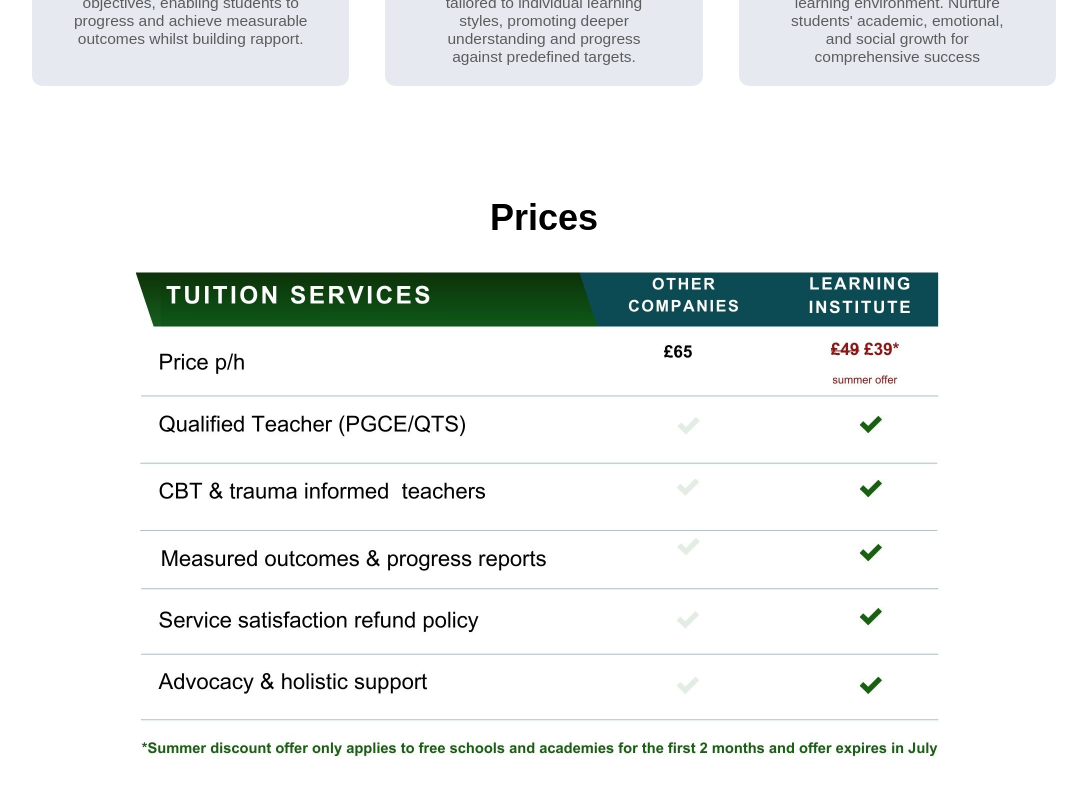
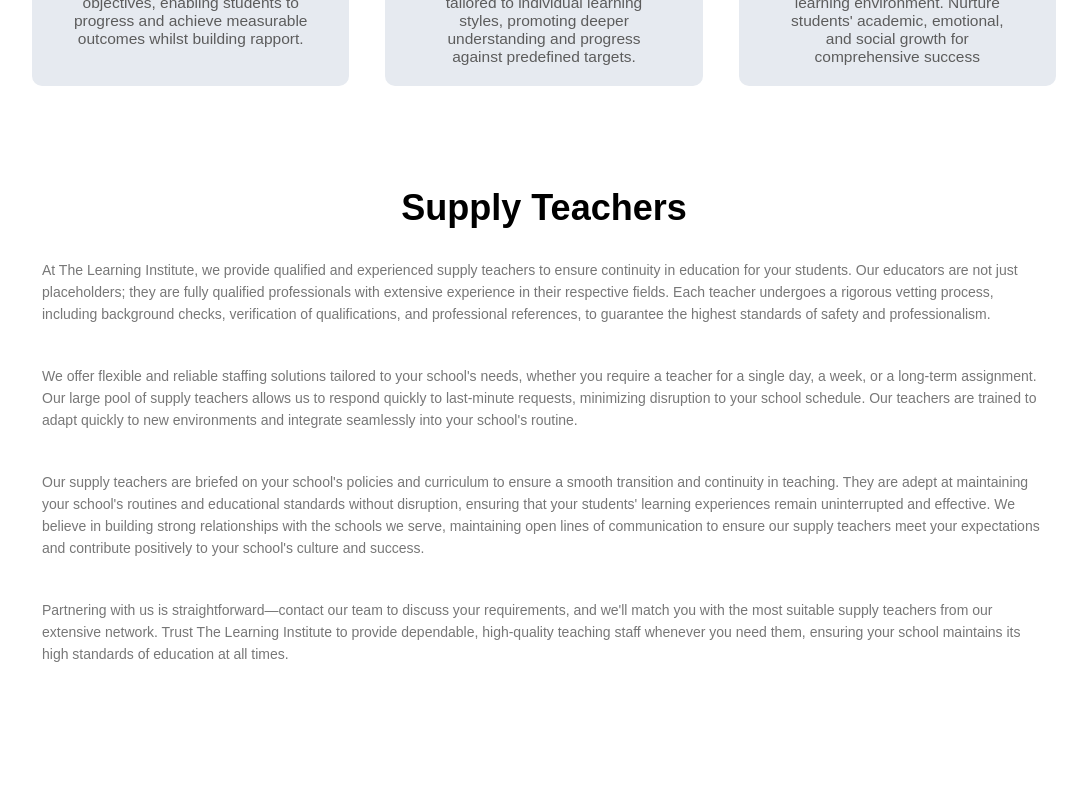
Before and after one commit to AbdulSufi/The-Learning-Institute-New-, a React (Create React App) app: page / in a window 1280 px wide. Shown: the part 2200-2989 px from the top of the page, without its empty margins (96-1183 px from the left). Built offline with nearby package versions, Linux system fonts and the light colour scheme.

Commit message:
Supply Section

```diff
--- a/src/App.css
+++ b/src/App.css
@@ -786,6 +786,23 @@ footer {
   }
 }
 
+/* ------------Supply-------------- */
+
+.supply-container {
+  width: 80%;
+  margin: auto;
+  text-align: center;
+  padding: 50px 0px;
+}
+
+.supply-text p {
+  margin-top: 20px;
+  text-align: left;
+}
+
+
+
+
 /* ------------Vetting-------------- */
 
 .vetting-container {
--- a/src/App.js
+++ b/src/App.js
@@ -12,6 +12,7 @@ import Privacy from './Components/Privacy';
 import ContactUs from './Components/ContactUs';
 import TermsAndConditions from './Components/TermsAndConditions';
 import Vetting from './Components/Vetting';
+import Supply from './Components/Supply';
 
 
 function App() {
@@ -19,7 +20,7 @@ function App() {
    <>
     <BrowserRouter>
       <Routes>
-        <Route path='/' element={ <><Header displayPara="true"/> <Courses/> <Facilities/> <Prices/> <AboutUs/> <Cta/> <Footer/></>}/>
+        <Route path='/' element={ <><Header displayPara="true"/> <Courses/> <Facilities/> <Supply/> <Prices/> <Cta/> <Footer/></>}/>
         <Route path='/prices' element={ <><Header displayPara="false" /> <Prices/> <Cta/> <Footer/></>}/>
         <Route path='/aboutUs' element={ <><Header  displayPara="false" /> <AboutUs/>  <Cta/> <Footer/></>}/>
         <Route path='/contactUs' element={ <><Header  displayPara="false"/> <ContactUs/>  <Cta/> <Footer/></>}/>
--- /dev/null
+++ b/src/Components/Supply.js
@@ -0,0 +1,30 @@
+import React from 'react'
+
+export default function Supply() {
+    return (
+
+        <section className='supply-container'>
+            <h1>Supply Teachers</h1>
+
+            <div className='supply-text'>
+                <p>
+                    At The Learning Institute, we provide qualified and experienced supply teachers to ensure continuity in education for your students. Our educators are not just placeholders; they are fully qualified professionals with extensive experience in their respective fields. Each teacher undergoes a rigorous vetting process, including background checks, verification of qualifications, and professional references, to guarantee the highest standards of safety and professionalism.
+                </p>
+
+                <p>
+                    We offer flexible and reliable staffing solutions tailored to your school's needs, whether you require a teacher for a single day, a week, or a long-term assignment. Our large pool of supply teachers allows us to respond quickly to last-minute requests, minimizing disruption to your school schedule. Our teachers are trained to adapt quickly to new environments and integrate seamlessly into your school's routine.
+                </p>
+
+                <p>
+                    Our supply teachers are briefed on your school's policies and curriculum to ensure a smooth transition and continuity in teaching. They are adept at maintaining your school's routines and educational standards without disruption, ensuring that your students' learning experiences remain uninterrupted and effective. We believe in building strong relationships with the schools we serve, maintaining open lines of communication to ensure our supply teachers meet your expectations and contribute positively to your school's culture and success.
+                </p>
+
+                <p>
+                    Partnering with us is straightforward—contact our team to discuss your requirements, and we'll match you with the most suitable supply teachers from our extensive network. Trust The Learning Institute to provide dependable, high-quality teaching staff whenever you need them, ensuring your school maintains its high standards of education at all times.
+                </p>
+
+            </div>
+        </section>
+
+    )
+}
```
